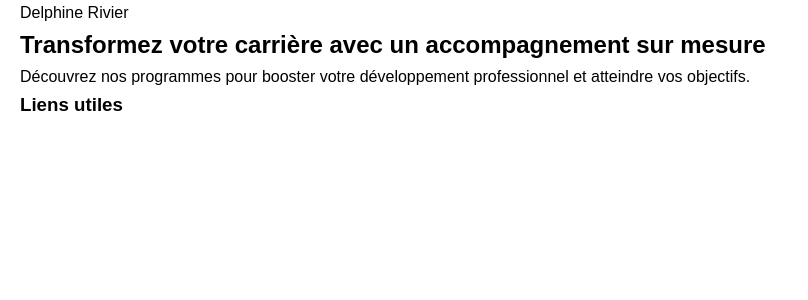
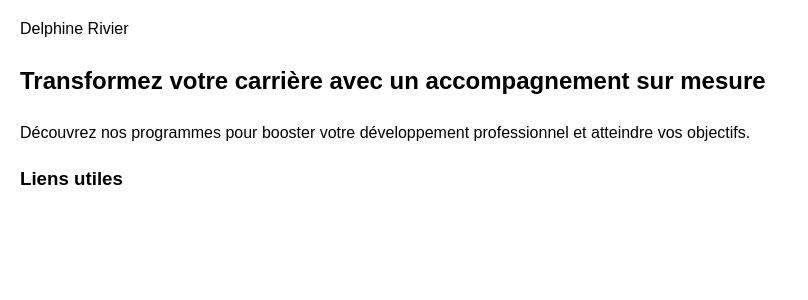
Before and after one commit to PierreSarciat/accompagnement-professionnel, a React (Vite) app: page / in a window 1280 px wide. Shown: the top 300 px of the page, without its empty margins (0-808 px from the left). Built offline with nearby package versions, Linux system fonts and the light colour scheme.

Commit message:
préparation fichiers

```diff
--- a/src/styles/global.scss
+++ b/src/styles/global.scss
@@ -1,6 +1,6 @@
 /* reset basique */
 * {
-  margin: 0;
+  margin: 0, auto;
   padding: 0;
   box-sizing: border-box;
 }
```
